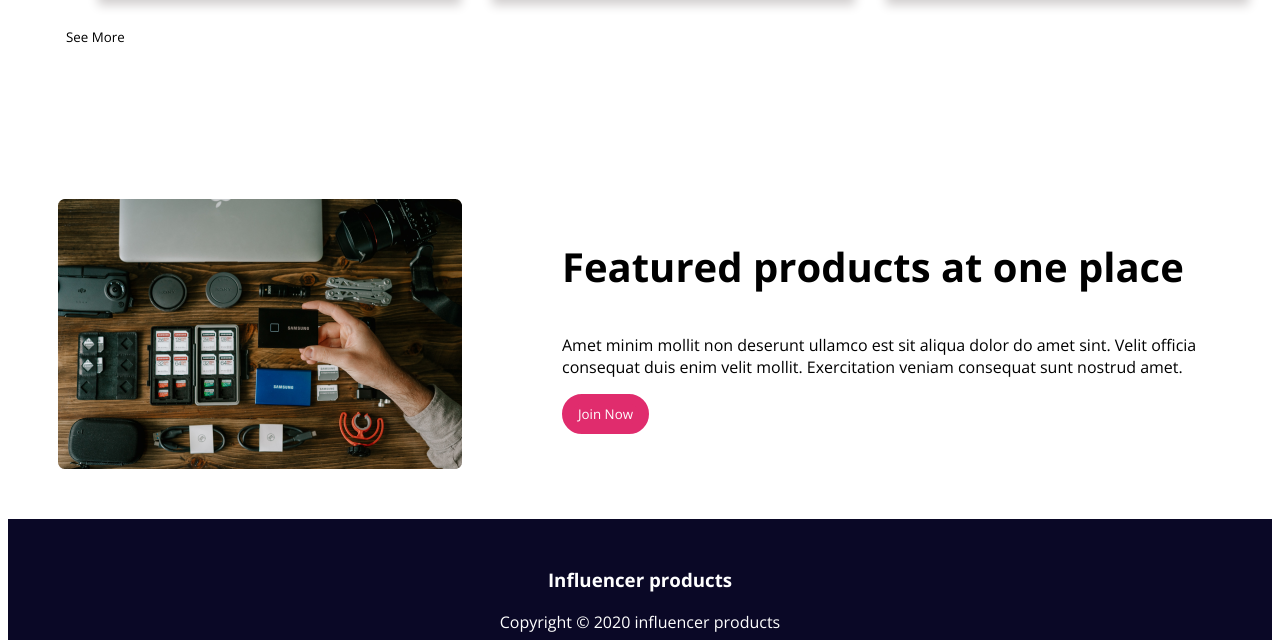
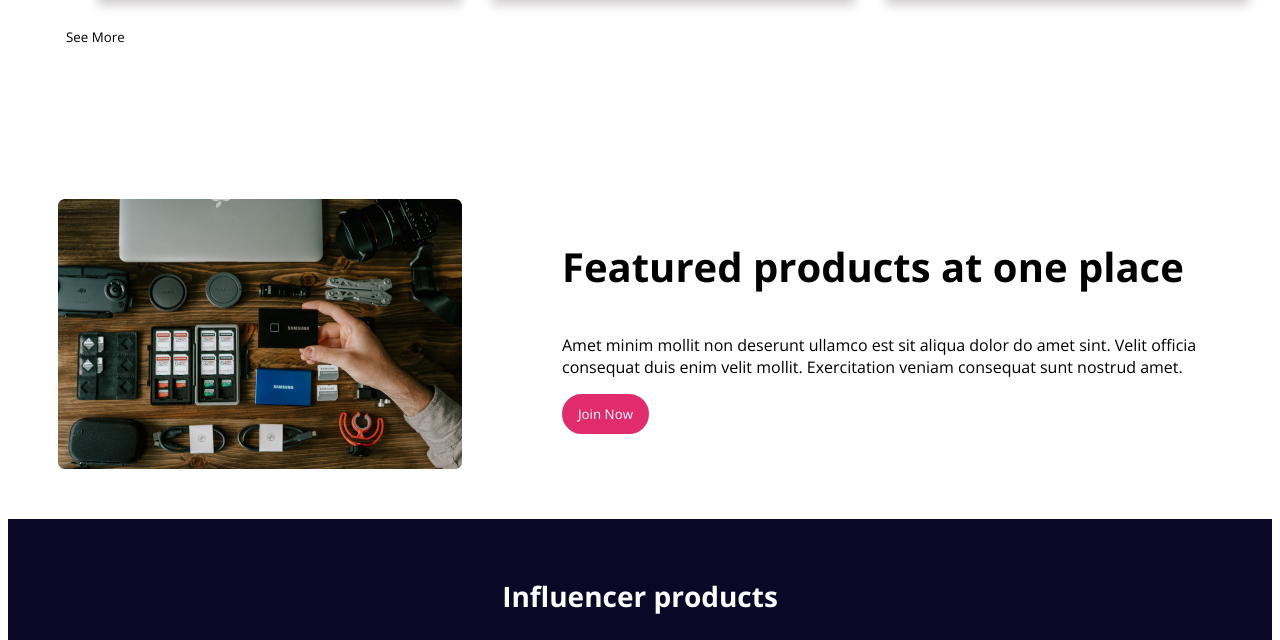
Before and after one commit to kaiem1/Influencer-products, a plain HTML site: page index.html in a window 1280 px wide. Shown: the part 2755-3395 px from the top of the page. Drawn offline with nearby package versions, Linux system fonts and the light colour scheme.

Commit message:
too little changeed

```diff
--- a/index.html
+++ b/index.html
@@ -171,7 +171,7 @@
     </main>
     <footer>
         <div class="footer-text">
-            <h3>Influencer products</h3>
+            <h3 style="font-size: 28px;">Influencer products</h3>
             <p>Copyright © 2020  influencer products</p>
             <p>All rights reserved</p>
             <div class="media-logo">
```
